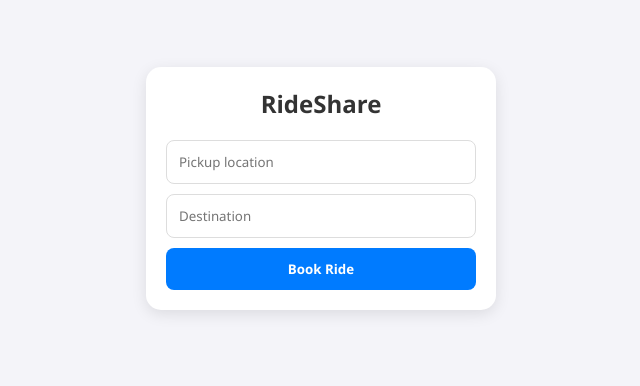
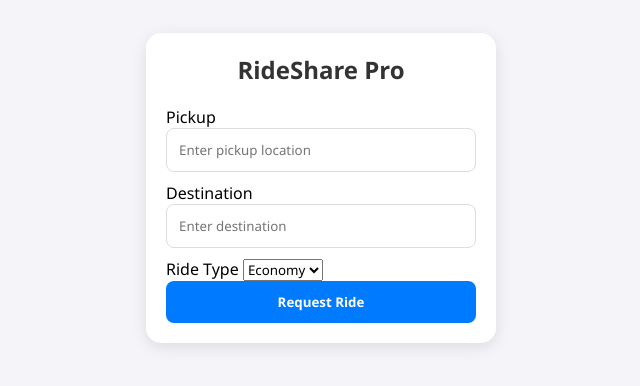
Before and after one commit to MrRedhood/Test, a plain HTML site: page index.html in a window 1280 px wide. Shown: the part 212-598 px from the top of the page, without its empty margins (319-959 px from the left). Drawn offline with Linux system fonts and the light colour scheme.

Commit message:
DevForge agent: write index.html

```diff
--- a/index.html
+++ b/index.html
@@ -3,16 +3,30 @@
 <head>
     <meta charset="UTF-8">
     <meta name="viewport" content="width=device-width, initial-scale=1.0">
-    <title>RideShare App</title>
+    <title>RideShare Pro</title>
     <link rel="stylesheet" href="styles.css">
 </head>
 <body>
     <div id="app">
-        <header><h1>RideShare</h1></header>
+        <header><h1>RideShare Pro</h1></header>
         <section id="booking">
-            <input type="text" id="pickup" placeholder="Pickup location" />
-            <input type="text" id="dest" placeholder="Destination" />
-            <button id="bookBtn">Book Ride</button>
+            <div class="input-group">
+                <label>Pickup</label>
+                <input type="text" id="pickup" placeholder="Enter pickup location">
+            </div>
+            <div class="input-group">
+                <label>Destination</label>
+                <input type="text" id="dest" placeholder="Enter destination">
+            </div>
+            <div class="input-group">
+                <label>Ride Type</label>
+                <select id="rideType">
+                    <option value="Economy">Economy</option>
+                    <option value="Comfort">Comfort</option>
+                    <option value="Luxury">Luxury</option>
+                </select>
+            </div>
+            <button id="bookBtn">Request Ride</button>
         </section>
         <div id="status"></div>
     </div>
```
